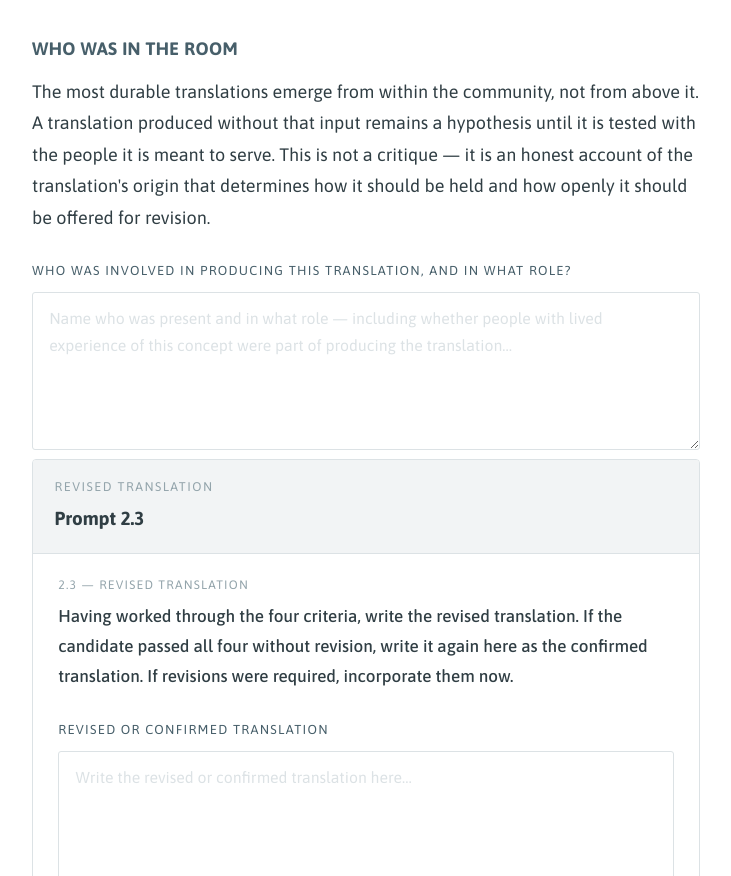
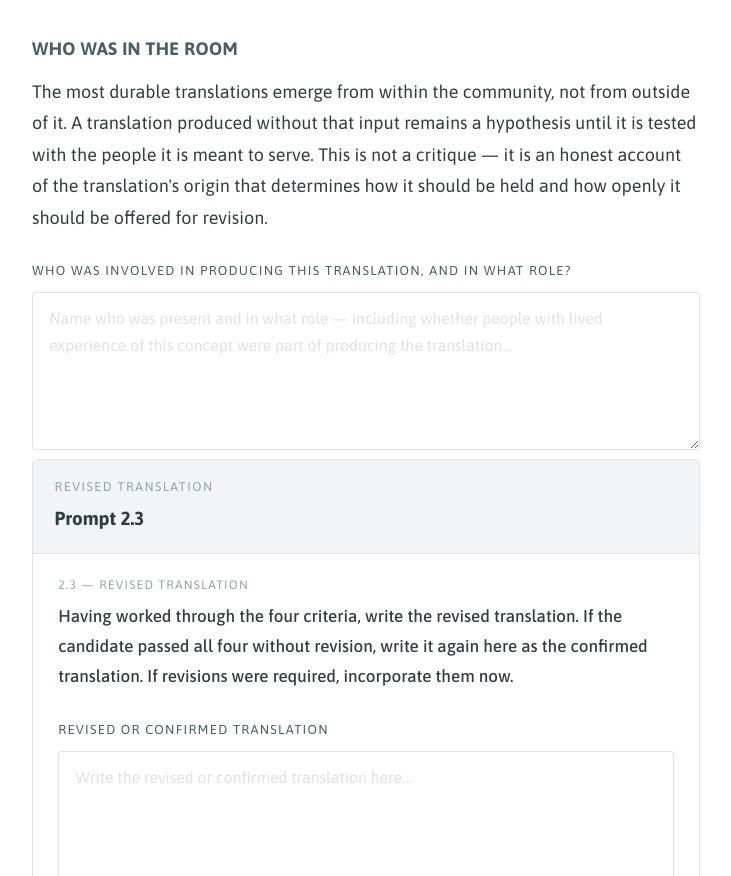
Before and after one commit to accessiblelearninglabs/knowledge-translation-workbench, a plain HTML site: page knowledge-translation-workbench-linear.html in a window 1280 px wide. Shown: the part 9841-10717 px from the top of the page, without its empty margins (274-1005 px from the left). Drawn offline with Linux system fonts and the light colour scheme.

Commit message:
Update knowledge-translation-workbench-linear.html

```diff
--- a/knowledge-translation-workbench-linear.html
+++ b/knowledge-translation-workbench-linear.html
@@ -584,7 +584,7 @@
     <section id="codesign" aria-labelledby="codesign-heading">
       <h3 id="codesign-heading">Who was in the room</h3>
 
-      <p>The most durable translations emerge from within the community, not from above it. A translation produced without that input remains a hypothesis until it is tested with the people it is meant to serve. This is not a critique — it is an honest account of the translation's origin that determines how it should be held and how openly it should be offered for revision.</p>
+      <p>The most durable translations emerge from within the community, not from outside of it. A translation produced without that input remains a hypothesis until it is tested with the people it is meant to serve. This is not a critique — it is an honest account of the translation's origin that determines how it should be held and how openly it should be offered for revision.</p>
 
       <div class="output-section">
         <label class="output-label" for="r2-codesign">Who was involved in producing this translation, and in what role?</label>
```
